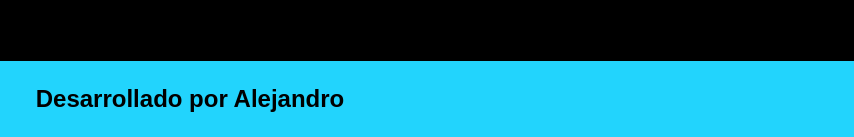
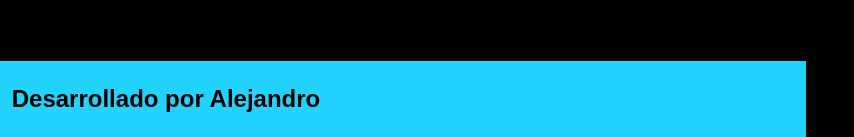
Before and after one commit to lalejosn/html_css_in_portafolio, a plain HTML site: page index.html in a window 1280 px wide. Shown: the part 881-1018 px from the top of the page, 474-1328 px from the left, 854 px wide, since content can reach past the window. Drawn offline with nearby package versions, Linux system fonts and the light colour scheme.

Commit message:
Update style.css

```diff
--- a/style/style.css
+++ b/style/style.css
@@ -123,7 +123,7 @@ body{
 
 .footer {
     width: 100%;
-    padding: 24px;
+    padding: 24px 0 24px 0;
     color: var(--color-primario);
     background-color: var(--color-terciario);
     text-align: center;
```
